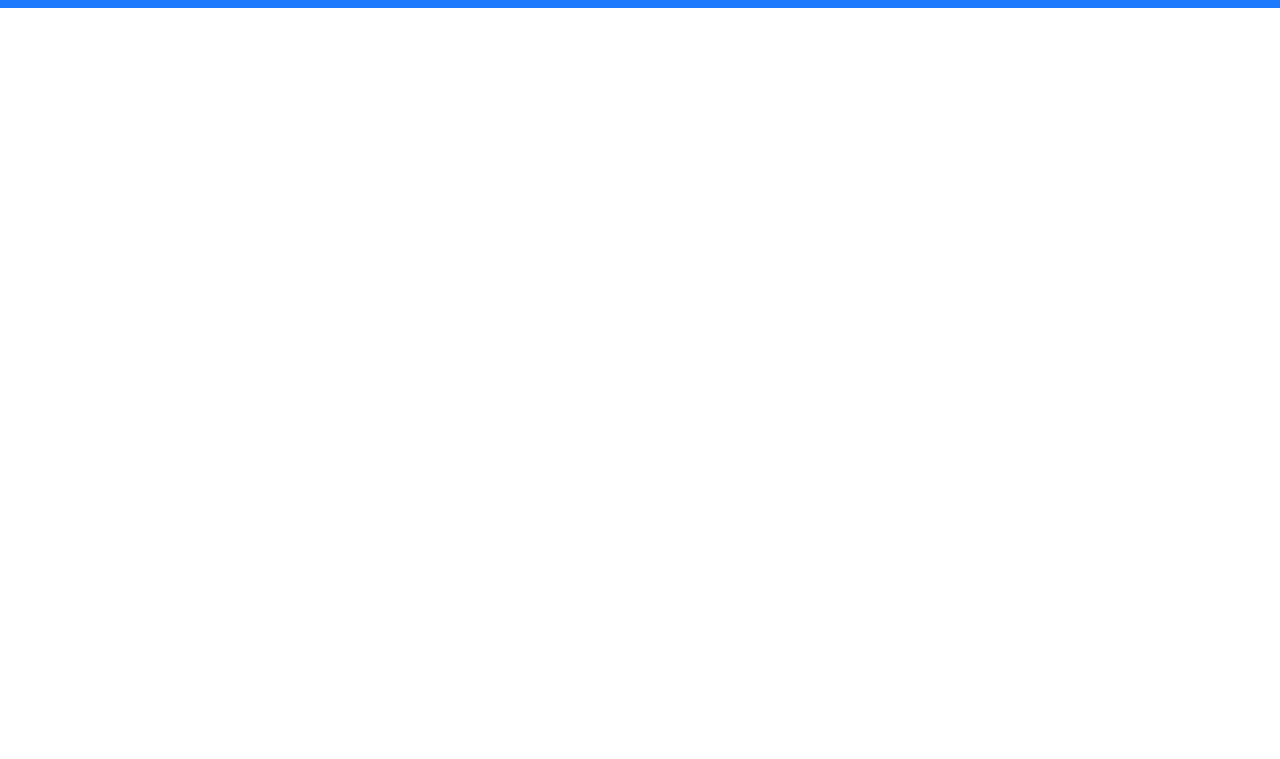
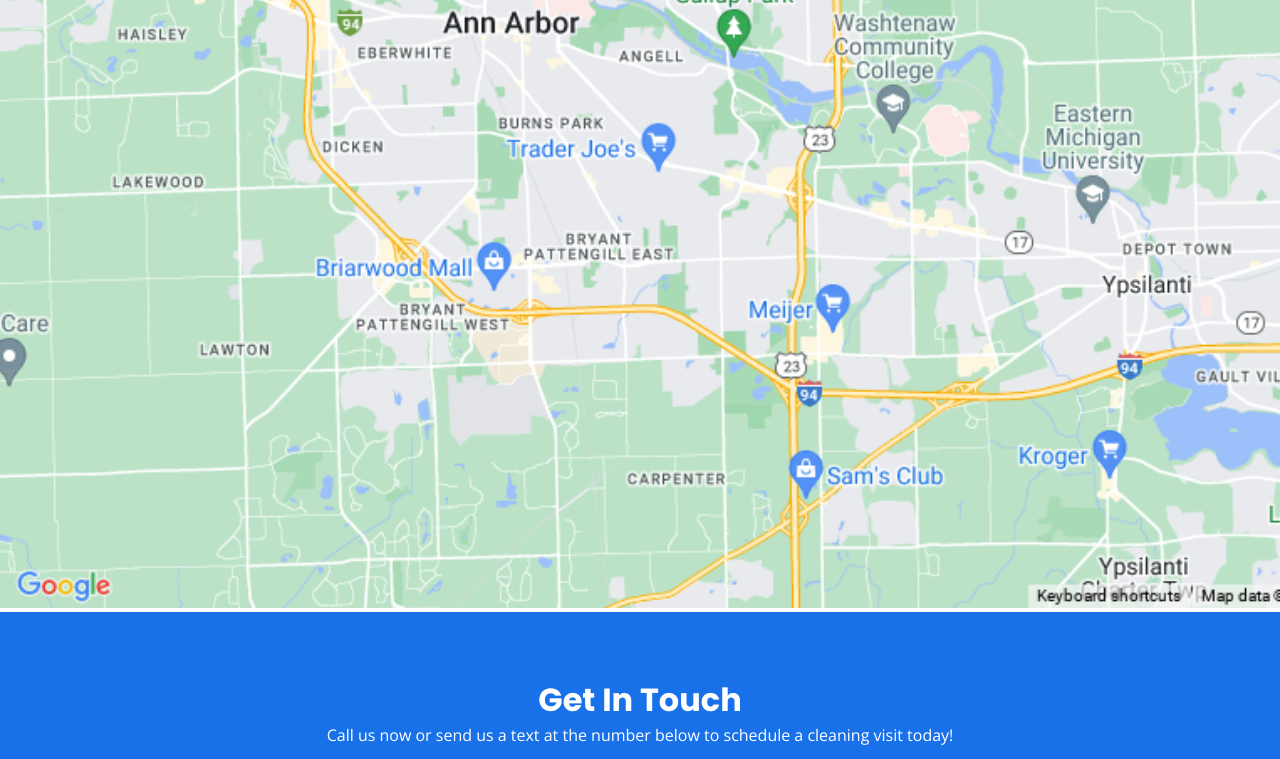
Before and after one commit to edwin24p/dgcleaning, a plain HTML site: page contact.html in a window 1280 px wide. Shown: the part 423-1182 px from the top of the page. Before the commit the page ends 800 px from the top, so only its background shows below. Drawn offline with nearby package versions, Linux system fonts and the light colour scheme.

Commit message:
contact page

```diff
--- a/contact.html
+++ b/contact.html
@@ -3,7 +3,7 @@
   <head>
     <meta charset="UTF-8" />
     <meta name="viewport" content="width=device-width, initial-scale=1.0" />
-    <title>Document</title>
+    <title>Contact</title>
     <link rel="stylesheet" href="css/style.css" />
   </head>
   <body>
@@ -32,6 +32,11 @@
         <div class="navbar__line"></div>
       </div>
     </nav>
+    <div class="map">
+      <div class="map__image">
+        <img src="img/snazzy-image.png" alt="" class="map__img" />
+      </div>
+    </div>
     <div class="contact">
       <div class="contact__container">
         <h2 class="contact__title">Get In Touch</h2>
--- a/sass/layout/_contact.scss
+++ b/sass/layout/_contact.scss
@@ -53,3 +53,14 @@ color:white;
         }
     }
 }
+
+.map{
+    &__image{
+        width:100%;
+        overflow: hidden;
+    }
+    &__img{
+        width:130%;
+        object-fit: cover;
+    }
+}
```
Also changed, not shown: about.html (+1 -1 lines), css/style.css, img/snazzy-image.png (added).
